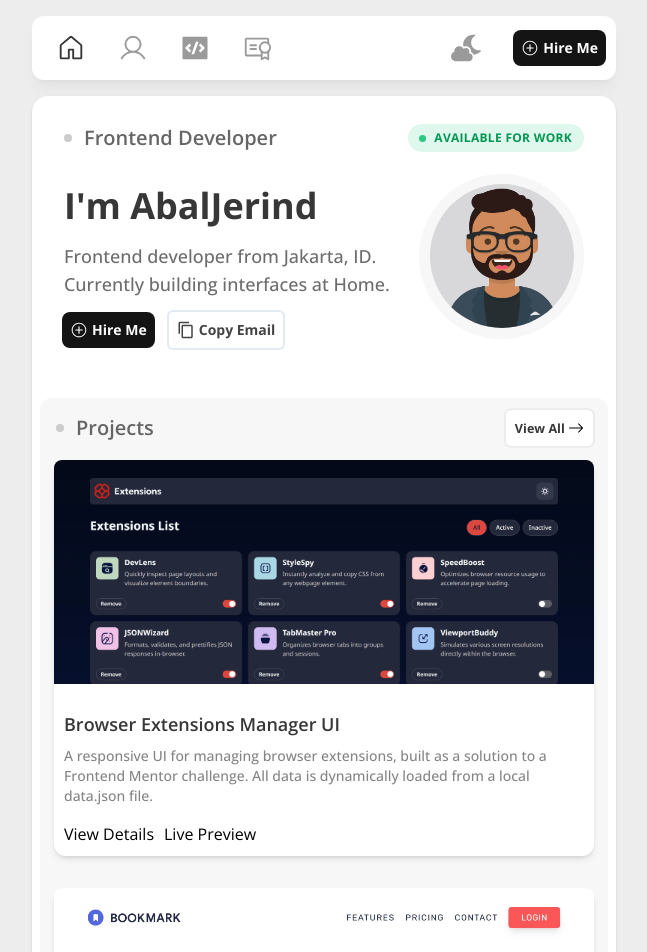
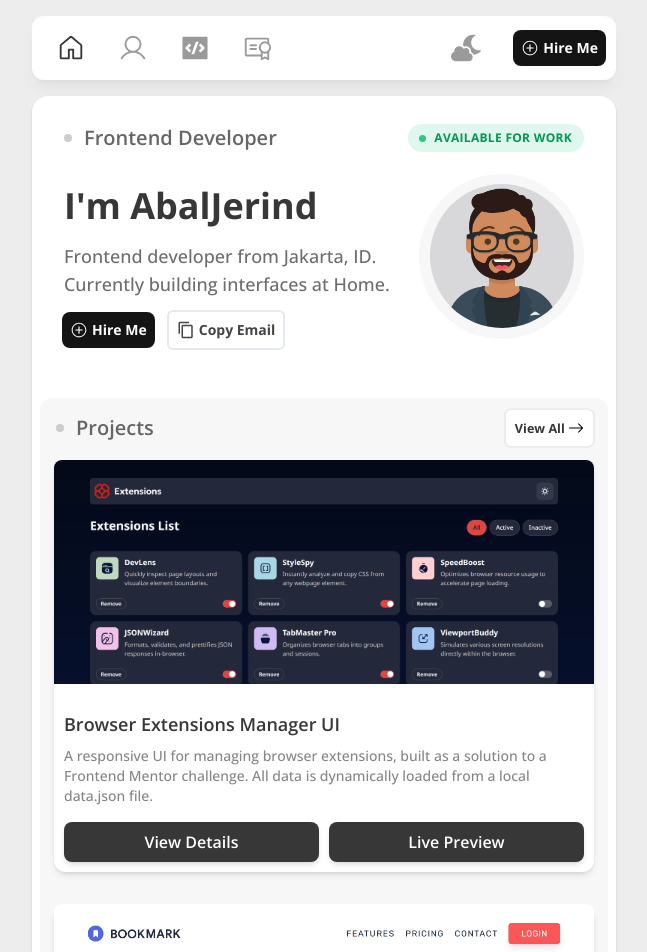
Before and after one commit to Abaljerind/portofolio-jerind, a React (Vite) app: page / in a window 1280 px wide. Shown: the top 952 px of the page, without its empty margins (316-963 px from the left). Built offline with nearby package versions, Linux system fonts and the light colour scheme.

Commit message:
Feat(index.css): add custom utility buttons-project

```diff
--- a/src/index.css
+++ b/src/index.css
@@ -22,3 +22,7 @@
 @utility certification-issued-provider {
   @apply text-sm text-[#666666] md:text-base dark:text-[#c0c0c0];
 }
+
+@utility buttons-project {
+  @apply w-full cursor-pointer rounded-lg bg-[#373737] px-3 py-2 text-sm font-semibold text-white shadow-md hover:bg-[#373737]/90 lg:text-base dark:bg-white dark:text-[#373737] hover:dark:bg-white/90;
+}
```
